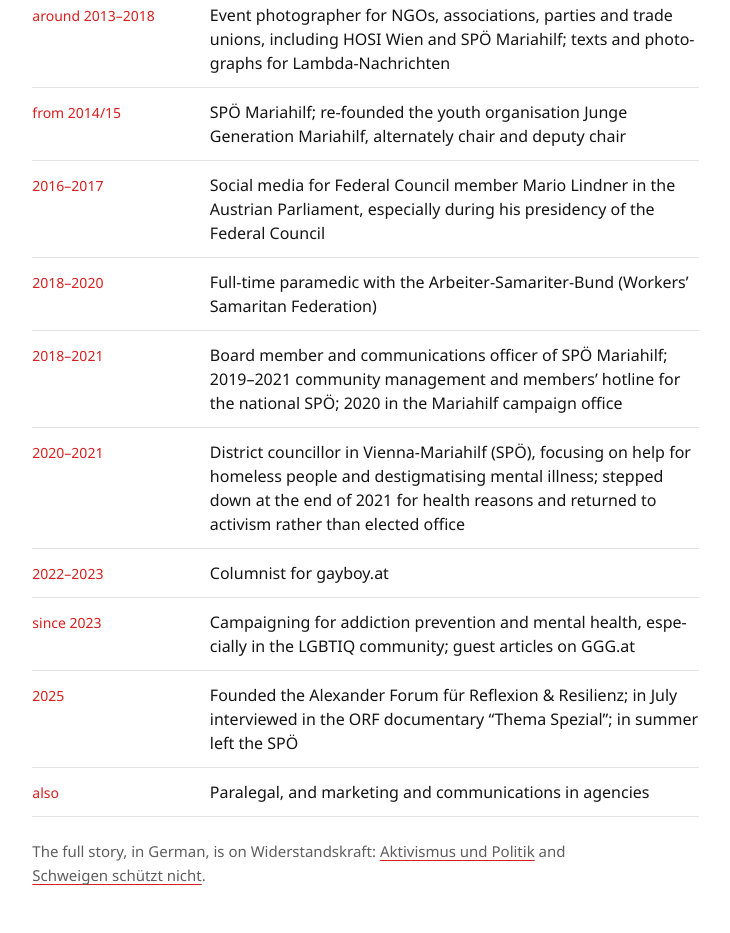
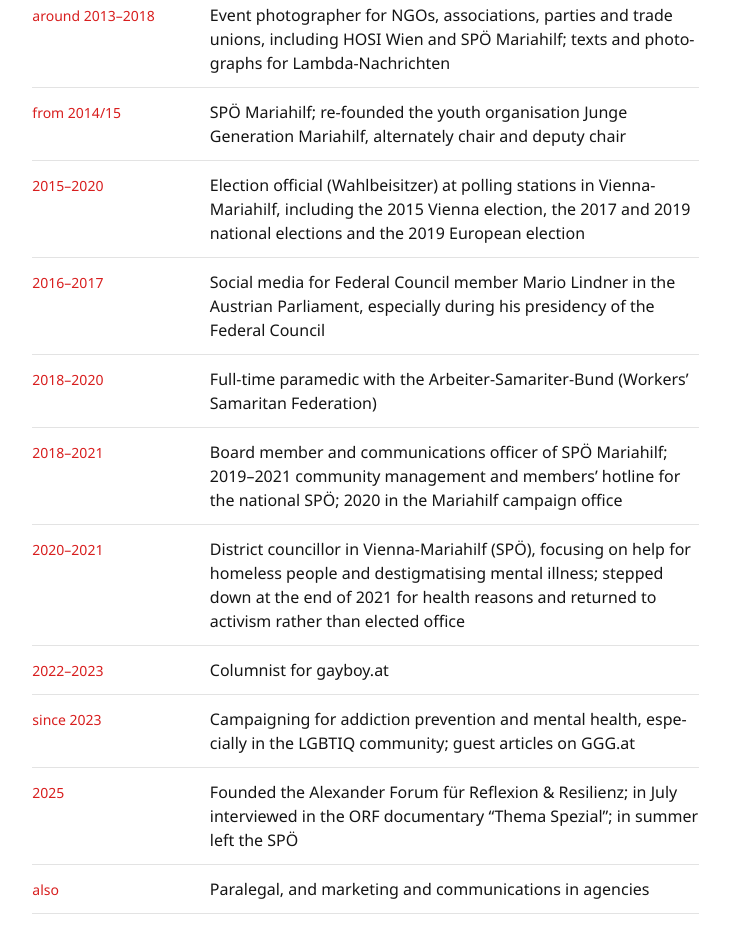
Before and after one commit to gray146-at/dorianrammer-landingpage, a plain HTML site: page en/press/index.html in a window 1280 px wide. Shown: the part 2441-3374 px from the top of the page, without its empty margins (461-1191 px from the left). Drawn offline with Linux system fonts and the light colour scheme.

Commit message:
Presse, Stationen: Wahlbeisitzer in Mariahilf 2015–2020 (DE/EN)
Co-Authored-By: Claude Opus 5.5 <noreply@anthropic.com>
Claude-Session: https://claude.ai/code/session_016JVPrBgcLKp46fapP5BobB

```diff
--- a/en/press/index.html
+++ b/en/press/index.html
@@ -211,6 +211,7 @@
         <li><span class="zeitraum">2013–2016</span><span>Volunteer in the core organising team of the Vienna Pride parade (2013–2015) and the Rainbow Ball (2013–2016), both HOSI Wien; coordinating ball donations for the Rosenball (2015–2016)</span></li>
         <li><span class="zeitraum">around 2013–2018</span><span>Event photographer for NGOs, associations, parties and trade unions, including HOSI Wien and SPÖ Mariahilf; texts and photographs for Lambda-Nachrichten</span></li>
         <li><span class="zeitraum">from 2014/15</span><span>SPÖ Mariahilf; re-founded the youth organisation Junge Generation Mariahilf, alternately chair and deputy chair</span></li>
+        <li><span class="zeitraum">2015–2020</span><span>Election official (Wahlbeisitzer) at polling stations in Vienna-Mariahilf, including the 2015 Vienna election, the 2017 and 2019 national elections and the 2019 European election</span></li>
         <li><span class="zeitraum">2016–2017</span><span>Social media for Federal Council member Mario Lindner in the Austrian Parliament, especially during his presidency of the Federal Council</span></li>
         <li><span class="zeitraum">2018–2020</span><span>Full-time paramedic with the Arbeiter-Samariter-Bund (Workers’ Samaritan Federation)</span></li>
         <li><span class="zeitraum">2018–2021</span><span>Board member and communications officer of SPÖ Mariahilf; 2019–2021 community management and members’ hotline for the national SPÖ; 2020 in the Mariahilf campaign office</span></li>
```
Also changed, not shown: presse/index.html (+1 -0 lines).
